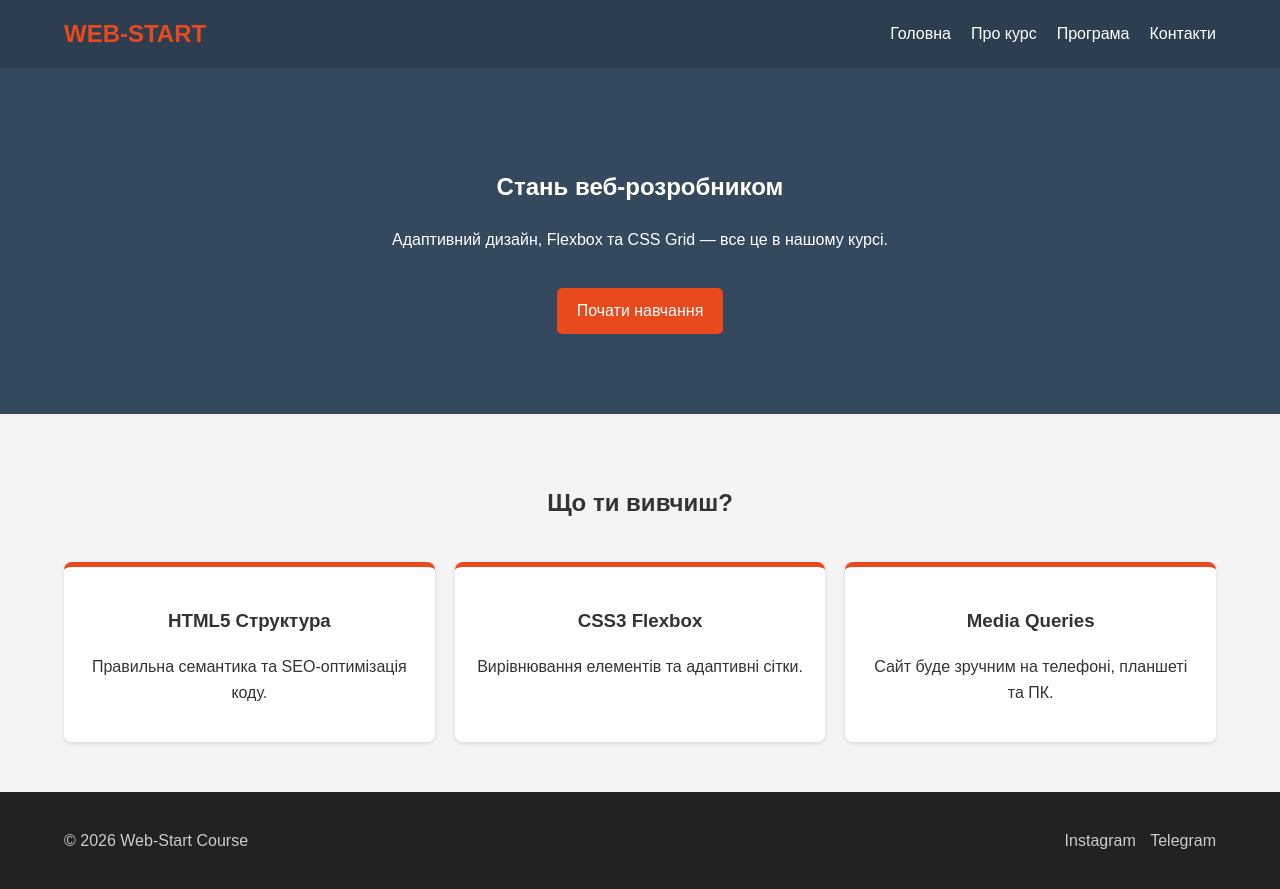
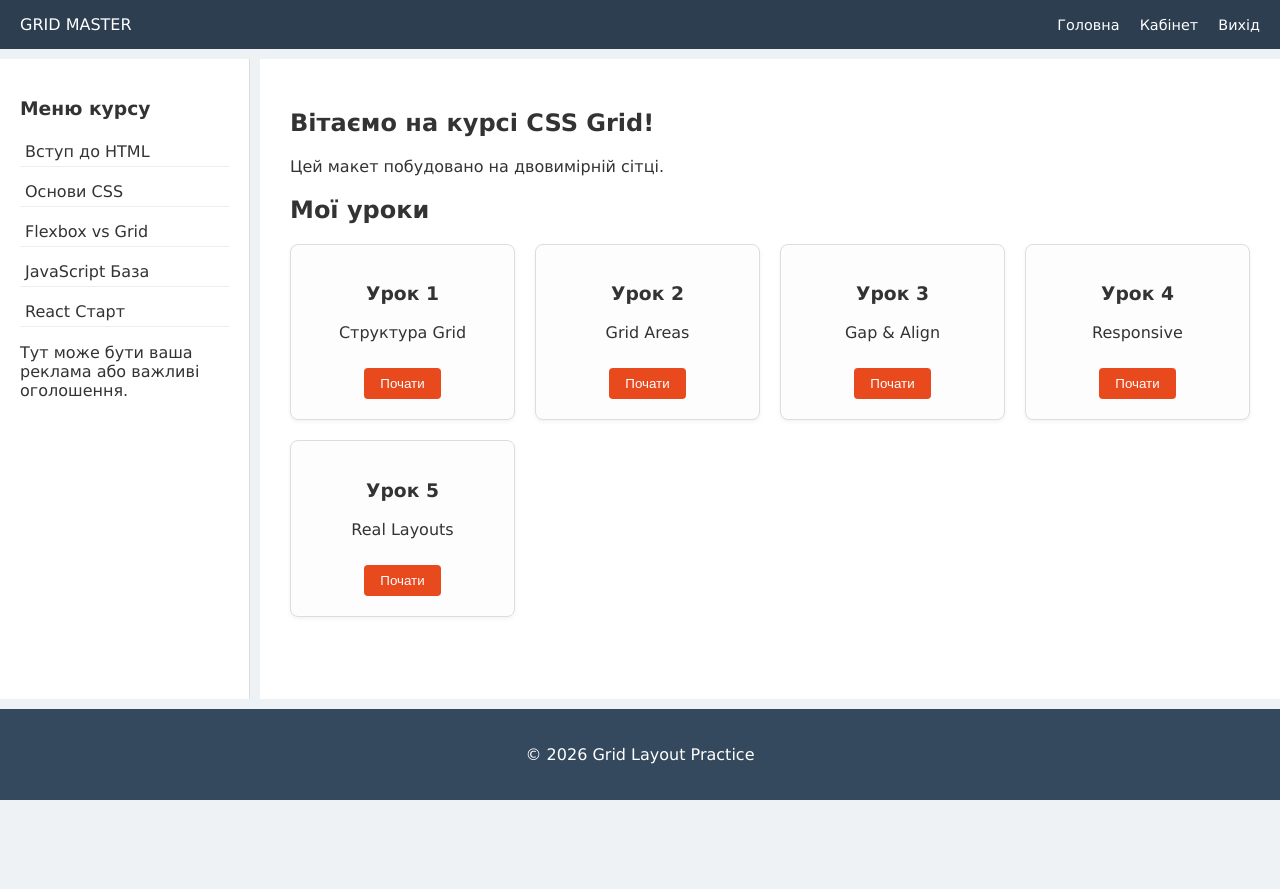
Before and after one commit to andriibazhaliuk-kb2301-bot/lab4_webprogramm, a plain HTML site: page lab5/lab5.html in a window 1280 px wide. After the commit the page ends 800 px from the top, so only its background shows below. Drawn offline with Linux system fonts and the light colour scheme.

Commit message:
CSS Grid рівень 3

```diff
--- a/lab5/lab5.css
+++ b/lab5/lab5.css
@@ -1,157 +1,118 @@
-
 * {
     box-sizing: border-box;
 }
 
 body {
-    font-family: Arial, sans-serif;
+    font-family: 'Verdana', sans-serif;
     margin: 0;
-    line-height: 1.6;
-    background-color: #f4f4f4;
+    padding: 0;
+    background-color: #eef2f5;
     color: #333;
-    display: flex;
-    flex-direction: column;
-    min-height: 100vh;
 }
 
-.container {
-    width: 90%;
-    max-width: 1200px;
-    margin: 0 auto;
+a {
+    text-decoration: none;
+    color: inherit;
 }
 
+.grid-container {
+    display: grid;
+    grid-template-columns: 1fr;
+    grid-template-rows: auto auto 1fr auto;
+    gap: 10px;
+    min-height: 100vh;
+    grid-template-areas:
+        "header"
+        "sidebar"
+        "main"
+        "footer";
+}
 
-.main-header {
+.header {
+    grid-area: header;
     background-color: #2c3e50;
     color: white;
-    padding: 15px 0;
-}
-
-
-.header-flex {
-    display: flex;
-    justify-content: space-between;
-    align-items: center;
-    flex-wrap: wrap;
-}
-
-.logo {
-    font-size: 1.5em;
-    font-weight: bold;
-    color: #e8491d;
-}
-
-.main-nav ul {
-    display: flex;
-    list-style: none;
-    margin: 0;
-    padding: 0;
-    gap: 20px;
-}
-
-.main-nav a {
-    color: white;
-    text-decoration: none;
-    transition: color 0.3s;
-}
-
-.main-nav a:hover {
-    color: #e8491d;
-}
-
-
-.hero {
-    background-color: #34495e;
-    color: white;
-    padding: 80px 0;
-    text-align: center;
-}
-
-.btn {
-    display: inline-block;
-    background: #e8491d;
-    color: white;
-    padding: 10px 20px;
-    text-decoration: none;
-    border-radius: 5px;
-    margin-top: 20px;
-}
-
-
-.features {
-    padding: 50px 0;
-}
-
-.features h2 {
-    text-align: center;
-    margin-bottom: 40px;
-}
-
-.features-row {
-    display: flex;
-    justify-content: space-between;
-    align-items: stretch;
-    gap: 20px;
-}
-
-.feature-card {
-    background: white;
-    padding: 20px;
-    border-radius: 8px;
-    box-shadow: 0 2px 5px rgba(0,0,0,0.1);
-    flex: 1;
-    text-align: center;
-    border-top: 5px solid #e8491d;
-}
-
-
-.main-footer {
-    background-color: #222;
-    color: #ccc;
-    padding: 20px 0;
-    margin-top: auto;
-}
-
-.footer-flex {
+    padding: 15px 20px;
     display: flex;
     justify-content: space-between;
     align-items: center;
 }
 
-.socials a {
-    color: #ccc;
-    margin-left: 10px;
-    text-decoration: none;
+.header nav a {
+    margin-left: 15px;
+    font-size: 0.9em;
 }
 
+.sidebar {
+    grid-area: sidebar;
+    background-color: #ffffff;
+    padding: 20px;
+    border-right: 1px solid #ddd;
+}
 
-@media (max-width: 768px) {
+.sidebar ul {
+    list-style: none;
+    padding: 0;
+}
 
-    .header-flex {
-        flex-direction: column;
-        gap: 15px;
-    }
+.sidebar li {
+    margin-bottom: 10px;
+    padding: 5px;
+    border-bottom: 1px solid #eee;
+}
 
+.sidebar li:hover {
+    background-color: #f9f9f9;
+    color: #e8491d;
+}
 
-    .main-nav ul {
-        flex-direction: column;
-        align-items: center;
-        gap: 10px;
-    }
+.main-content {
+    grid-area: main;
+    background-color: #ffffff;
+    padding: 30px;
+}
 
+.footer {
+    grid-area: footer;
+    background-color: #34495e;
+    color: white;
+    text-align: center;
+    padding: 20px;
+}
 
-    .features-row {
-        flex-direction: column;
-    }
+.cards-grid {
+    display: grid;
+    grid-template-columns: repeat(auto-fit, minmax(200px, 1fr));
+    gap: 20px;
+    margin-top: 20px;
+}
 
-    .feature-card {
-        width: 100%;
-    }
+.card {
+    background: #fdfdfd;
+    border: 1px solid #ddd;
+    padding: 20px;
+    border-radius: 8px;
+    text-align: center;
+    box-shadow: 0 2px 4px rgba(0,0,0,0.05);
+}
 
+.card button {
+    background: #e8491d;
+    color: white;
+    border: none;
+    padding: 8px 16px;
+    border-radius: 4px;
+    cursor: pointer;
+    margin-top: 10px;
+}
 
-    .footer-flex {
-        flex-direction: column;
-        gap: 10px;
-        text-align: center;
+@media (min-width: 768px) {
+    .grid-container {
+        grid-template-columns: 250px 1fr;
+        grid-template-rows: auto 1fr auto;
+        grid-template-areas:
+            "header header"
+            "sidebar main"
+            "footer footer";
     }
 }
--- a/lab5/lab5.html
+++ b/lab5/lab5.html
@@ -3,72 +3,77 @@
 <head>
     <meta charset="UTF-8">
     <meta name="viewport" content="width=device-width, initial-scale=1.0">
-    <title>Web-Start:</title>
+    <title>Web-Start: CSS Grid Layout</title>
     <link rel="stylesheet" href="lab5.css">
 </head>
 <body>
 
-    <header class="main-header">
-        <div class="container header-flex">
-            <div class="logo">WEB-START</div>
+    <div class="grid-container">
 
-            <nav class="main-nav">
-                <ul>
-                    <li><a href="#">Головна</a></li>
-                    <li><a href="#">Про курс</a></li>
-                    <li><a href="#">Програма</a></li>
-                    <li><a href="#">Контакти</a></li>
-                </ul>
+        <header class="header">
+            <div class="logo">GRID MASTER</div>
+            <nav>
+                <a href="#">Головна</a>
+                <a href="#">Кабінет</a>
+                <a href="#">Вихід</a>
             </nav>
-        </div>
-    </header>
+        </header>
 
-    <main>
-        <section class="hero">
-            <div class="container hero-flex">
-                <div class="hero-text">
-                    <h1>Стань веб-розробником</h1>
-                    <p>Адаптивний дизайн, Flexbox та CSS Grid — все це в нашому курсі.</p>
-                    <a href="#" class="btn">Почати навчання</a>
-                </div>
+        <aside class="sidebar">
+            <h3>Меню курсу</h3>
+            <ul>
+                <li><a href="#">Вступ до HTML</a></li>
+                <li><a href="#">Основи CSS</a></li>
+                <li><a href="#">Flexbox vs Grid</a></li>
+                <li><a href="#">JavaScript База</a></li>
+                <li><a href="#">React Старт</a></li>
+            </ul>
+            <div class="ad-block">
+                <p>Тут може бути ваша реклама або важливі оголошення.</p>
             </div>
-        </section>
+        </aside>
 
-        <section class="features">
-            <div class="container">
-                <h2>Що ти вивчиш?</h2>
+        <main class="main-content">
+            <section class="hero-grid">
+                <h1>Вітаємо на курсі CSS Grid!</h1>
+                <p>Цей макет побудовано на двовимірній сітці.</p>
+            </section>
 
-                <div class="features-row">
+            <h2>Мої уроки</h2>
+            <div class="cards-grid">
+                <article class="card">
+                    <h3>Урок 1</h3>
+                    <p>Структура Grid</p>
+                    <button>Почати</button>
+                </article>
+                <article class="card">
+                    <h3>Урок 2</h3>
+                    <p>Grid Areas</p>
+                    <button>Почати</button>
+                </article>
+                <article class="card">
+                    <h3>Урок 3</h3>
+                    <p>Gap & Align</p>
+                    <button>Почати</button>
+                </article>
+                <article class="card">
+                    <h3>Урок 4</h3>
+                    <p>Responsive</p>
+                    <button>Почати</button>
+                </article>
+                 <article class="card">
+                    <h3>Урок 5</h3>
+                    <p>Real Layouts</p>
+                    <button>Почати</button>
+                </article>
+            </div>
+        </main>
 
-                    <div class="feature-card">
-                        <h3>HTML5 Структура</h3>
-                        <p>Правильна семантика та SEO-оптимізація коду.</p>
-                    </div>
+        <footer class="footer">
+            <p>© 2026 Grid Layout Practice</p>
+        </footer>
 
-                    <div class="feature-card">
-                        <h3>CSS3 Flexbox</h3>
-                        <p>Вирівнювання елементів та адаптивні сітки.</p>
-                    </div>
-
-                    <div class="feature-card">
-                        <h3>Media Queries</h3>
-                        <p>Сайт буде зручним на телефоні, планшеті та ПК.</p>
-                    </div>
-
-                </div>
-            </div>
-        </section>
-    </main>
-
-    <footer class="main-footer">
-        <div class="container footer-flex">
-            <p>© 2026 Web-Start Course</p>
-            <div class="socials">
-                <a href="#">Instagram</a>
-                <a href="#">Telegram</a>
-            </div>
-        </div>
-    </footer>
+    </div>
 
 </body>
 </html>
```
